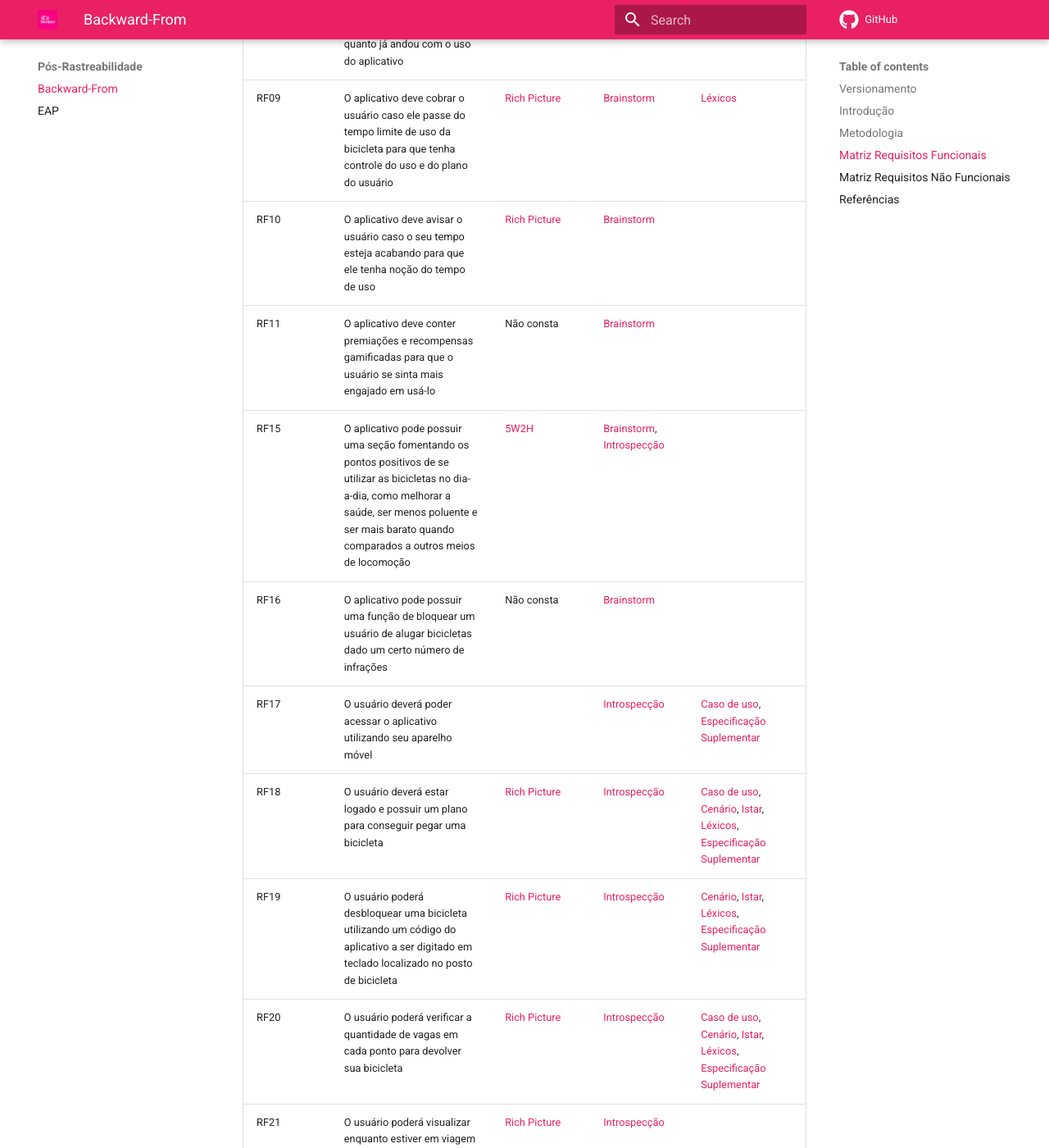
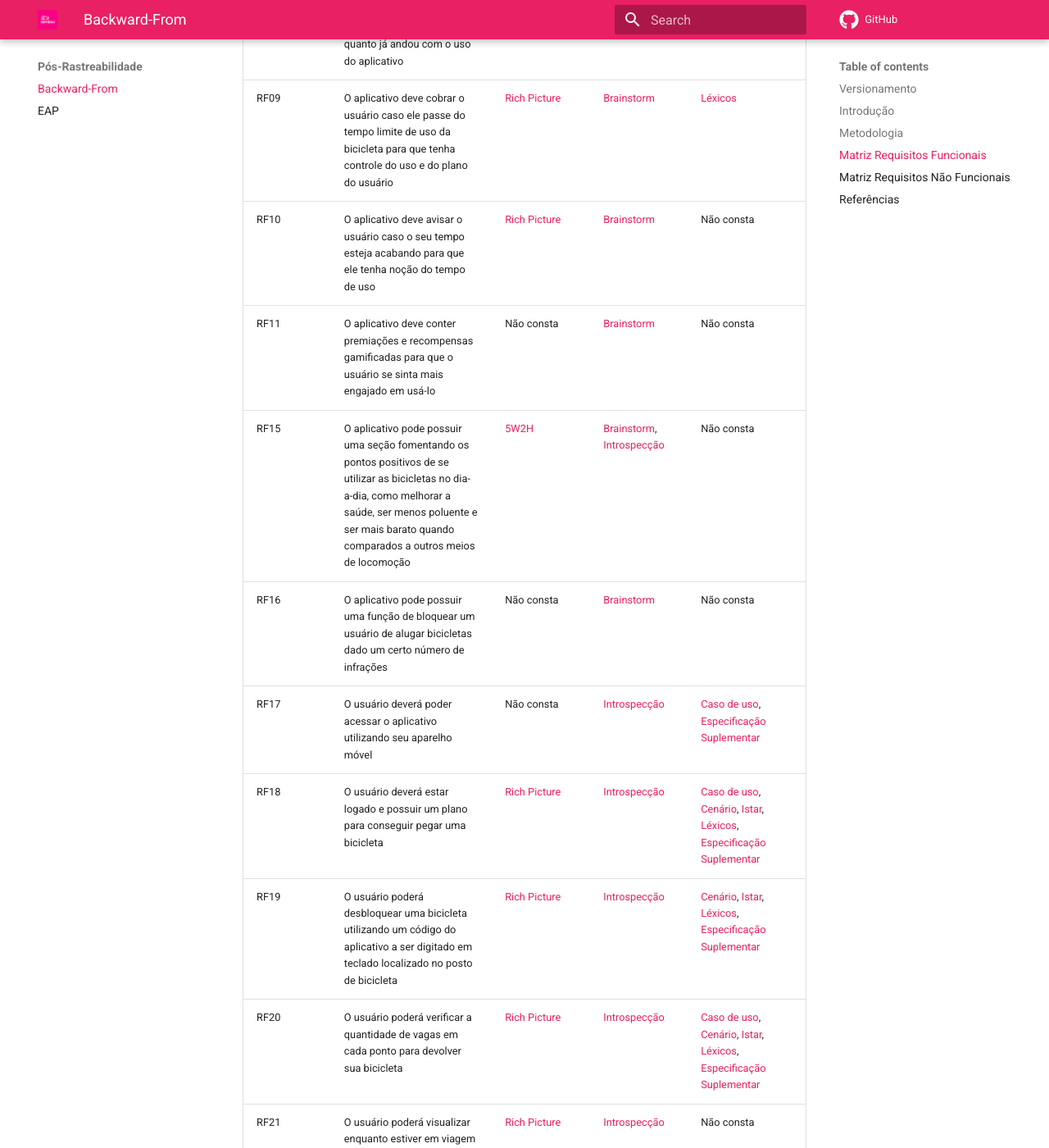
Before and after one commit to Requisitos-de-Software/2021.2-Tembici, an MkDocs documentation site: the page built from docs/pos-rastreabilidade/backward-from.md, in a window 1280 px wide and 1400 px high, scrolled down 2240 px. Shown: the whole window at 82% size. Built offline with MkDocs 1.6.1 and Material for MkDocs 9.7.7, drawn with Linux system fonts in a browser that asks for light colours; comment, search, counter and statistics services are not loaded.

Commit message:
#67 - Correções

```diff
--- a/docs/pos-rastreabilidade/backward-from.md
+++ b/docs/pos-rastreabilidade/backward-from.md
@@ -41,15 +41,15 @@
 | RF07 |  O aplicativo deve permitir que o usuário consiga realizar o pagamento do plano de aluguel para que possa utilizar as bicicletas | [Rich Picture](https://requisitos-de-software.github.io/2021.2-Tembici/pre-rastreabilidade/rich-picture/) | [Brainstorm](https://requisitos-de-software.github.io/2021.2-Tembici/elicitacao/tecnicas/brainstorm/), [Introspecção](https://requisitos-de-software.github.io/2021.2-Tembici/elicitacao/tecnicas/introspeccao/) | [Caso de uso](https://requisitos-de-software.github.io/2021.2-Tembici/modelagem/casos_de_uso/), [Cenário](https://requisitos-de-software.github.io/2021.2-Tembici/modelagem/cenarios/).[Léxicos](https://requisitos-de-software.github.io/2021.2-Tembici/modelagem/lexicos/), [Especificação Suplementar](https://requisitos-de-software.github.io/2021.2-Tembici/modelagem/especificacao_suplementar/) |
 | RF08 | O aplicativo deve permitir que o usuário consiga ver seu histórico de viagens para que ele consiga ver o quanto já andou com o uso do aplicativo | [Rich Picture](https://requisitos-de-software.github.io/2021.2-Tembici/pre-rastreabilidade/rich-picture/) | [Brainstorm](https://requisitos-de-software.github.io/2021.2-Tembici/elicitacao/tecnicas/brainstorm/), [Introspecção](https://requisitos-de-software.github.io/2021.2-Tembici/elicitacao/tecnicas/introspeccao/), [Cenário](https://requisitos-de-software.github.io/2021.2-Tembici/modelagem/cenarios/) |
 | RF09 | O aplicativo deve cobrar o usuário caso ele passe do tempo limite de uso da bicicleta para que tenha controle do uso e do plano do usuário | [Rich Picture](https://requisitos-de-software.github.io/2021.2-Tembici/pre-rastreabilidade/rich-picture/) | [Brainstorm](https://requisitos-de-software.github.io/2021.2-Tembici/elicitacao/tecnicas/brainstorm/) | [Léxicos](https://requisitos-de-software.github.io/2021.2-Tembici/modelagem/lexicos/) |
-| RF10 | O aplicativo deve avisar o usuário caso o seu tempo esteja acabando para que ele tenha noção do tempo de uso  | [Rich Picture](https://requisitos-de-software.github.io/2021.2-Tembici/pre-rastreabilidade/rich-picture/) | [Brainstorm](https://requisitos-de-software.github.io/2021.2-Tembici/elicitacao/tecnicas/brainstorm/) | |
-| RF11 | O aplicativo deve conter premiações e recompensas gamificadas para que o usuário se sinta mais engajado em usá-lo  | Não consta | [Brainstorm](https://requisitos-de-software.github.io/2021.2-Tembici/elicitacao/tecnicas/brainstorm/) | |
-| RF15 | O aplicativo pode possuir uma seção fomentando os pontos positivos de se utilizar as bicicletas no dia-a-dia, como melhorar a saúde, ser menos poluente e ser mais barato quando comparados a outros meios de locomoção  | [5W2H](https://requisitos-de-software.github.io/2021.2-Tembici/pre-rastreabilidade/5w2h/)| [Brainstorm](https://requisitos-de-software.github.io/2021.2-Tembici/elicitacao/tecnicas/brainstorm/), [Introspecção](https://requisitos-de-software.github.io/2021.2-Tembici/elicitacao/tecnicas/introspeccao/) | |
-| RF16 | O aplicativo pode possuir uma função de bloquear um usuário de alugar bicicletas dado um certo número de infrações  | Não consta| [Brainstorm](https://requisitos-de-software.github.io/2021.2-Tembici/elicitacao/tecnicas/brainstorm/) | |
-| RF17 | O usuário deverá poder acessar o aplicativo utilizando seu aparelho móvel | | [Introspecção](https://requisitos-de-software.github.io/2021.2-Tembici/elicitacao/tecnicas/introspeccao/) | [Caso de uso](https://requisitos-de-software.github.io/2021.2-Tembici/modelagem/casos_de_uso/), [Especificação Suplementar](https://requisitos-de-software.github.io/2021.2-Tembici/modelagem/especificacao_suplementar/) |
+| RF10 | O aplicativo deve avisar o usuário caso o seu tempo esteja acabando para que ele tenha noção do tempo de uso  | [Rich Picture](https://requisitos-de-software.github.io/2021.2-Tembici/pre-rastreabilidade/rich-picture/) | [Brainstorm](https://requisitos-de-software.github.io/2021.2-Tembici/elicitacao/tecnicas/brainstorm/) | Não consta |
+| RF11 | O aplicativo deve conter premiações e recompensas gamificadas para que o usuário se sinta mais engajado em usá-lo  | Não consta | [Brainstorm](https://requisitos-de-software.github.io/2021.2-Tembici/elicitacao/tecnicas/brainstorm/) | Não consta |
+| RF15 | O aplicativo pode possuir uma seção fomentando os pontos positivos de se utilizar as bicicletas no dia-a-dia, como melhorar a saúde, ser menos poluente e ser mais barato quando comparados a outros meios de locomoção  | [5W2H](https://requisitos-de-software.github.io/2021.2-Tembici/pre-rastreabilidade/5w2h/)| [Brainstorm](https://requisitos-de-software.github.io/2021.2-Tembici/elicitacao/tecnicas/brainstorm/), [Introspecção](https://requisitos-de-software.github.io/2021.2-Tembici/elicitacao/tecnicas/introspeccao/) | Não consta |
+| RF16 | O aplicativo pode possuir uma função de bloquear um usuário de alugar bicicletas dado um certo número de infrações  | Não consta| [Brainstorm](https://requisitos-de-software.github.io/2021.2-Tembici/elicitacao/tecnicas/brainstorm/) | Não consta |
+| RF17 | O usuário deverá poder acessar o aplicativo utilizando seu aparelho móvel | Não consta | [Introspecção](https://requisitos-de-software.github.io/2021.2-Tembici/elicitacao/tecnicas/introspeccao/) | [Caso de uso](https://requisitos-de-software.github.io/2021.2-Tembici/modelagem/casos_de_uso/), [Especificação Suplementar](https://requisitos-de-software.github.io/2021.2-Tembici/modelagem/especificacao_suplementar/) |
 | RF18 | O usuário deverá estar logado e possuir um plano para conseguir pegar uma bicicleta | [Rich Picture](https://requisitos-de-software.github.io/2021.2-Tembici/pre-rastreabilidade/rich-picture/) |[Introspecção](https://requisitos-de-software.github.io/2021.2-Tembici/elicitacao/tecnicas/introspeccao/) | [Caso de uso](https://requisitos-de-software.github.io/2021.2-Tembici/modelagem/casos_de_uso/), [Cenário](https://requisitos-de-software.github.io/2021.2-Tembici/modelagem/cenarios/), [Istar](https://requisitos-de-software.github.io/2021.2-Tembici/modelagem/istar/), [Léxicos](https://requisitos-de-software.github.io/2021.2-Tembici/modelagem/lexicos/), [Especificação Suplementar](https://requisitos-de-software.github.io/2021.2-Tembici/modelagem/especificacao_suplementar/) |
 | RF19 | O usuário poderá desbloquear uma bicicleta utilizando um código do aplicativo a ser digitado em teclado localizado no posto de bicicleta | [Rich Picture](https://requisitos-de-software.github.io/2021.2-Tembici/pre-rastreabilidade/rich-picture/) |[Introspecção](https://requisitos-de-software.github.io/2021.2-Tembici/elicitacao/tecnicas/introspeccao/) | [Cenário](https://requisitos-de-software.github.io/2021.2-Tembici/modelagem/cenarios/), [Istar](https://requisitos-de-software.github.io/2021.2-Tembici/modelagem/istar/), [Léxicos](https://requisitos-de-software.github.io/2021.2-Tembici/modelagem/lexicos/), [Especificação Suplementar](https://requisitos-de-software.github.io/2021.2-Tembici/modelagem/especificacao_suplementar/) |
 | RF20 | O usuário poderá verificar a quantidade de vagas em cada ponto para devolver sua bicicleta | [Rich Picture](https://requisitos-de-software.github.io/2021.2-Tembici/pre-rastreabilidade/rich-picture/) |[Introspecção](https://requisitos-de-software.github.io/2021.2-Tembici/elicitacao/tecnicas/introspeccao/) | [Caso de uso](https://requisitos-de-software.github.io/2021.2-Tembici/modelagem/casos_de_uso/), [Cenário](https://requisitos-de-software.github.io/2021.2-Tembici/modelagem/cenarios/), [Istar](https://requisitos-de-software.github.io/2021.2-Tembici/modelagem/istar/), [Léxicos](https://requisitos-de-software.github.io/2021.2-Tembici/modelagem/lexicos/), [Especificação Suplementar](https://requisitos-de-software.github.io/2021.2-Tembici/modelagem/especificacao_suplementar/) |
-| RF21 | O usuário poderá visualizar enquanto estiver em viagem o tempo que está sobre posse da bicicleta | [Rich Picture](https://requisitos-de-software.github.io/2021.2-Tembici/pre-rastreabilidade/rich-picture/) | [Introspecção](https://requisitos-de-software.github.io/2021.2-Tembici/elicitacao/tecnicas/introspeccao/) | |
+| RF21 | O usuário poderá visualizar enquanto estiver em viagem o tempo que está sobre posse da bicicleta | [Rich Picture](https://requisitos-de-software.github.io/2021.2-Tembici/pre-rastreabilidade/rich-picture/) | [Introspecção](https://requisitos-de-software.github.io/2021.2-Tembici/elicitacao/tecnicas/introspeccao/) | Não consta |
 | RF22 | O usuário poderá utilizar um cupom de desconto caso possua, para diminuir o valor de seu plano | [Rich Picture](https://requisitos-de-software.github.io/2021.2-Tembici/pre-rastreabilidade/rich-picture/) | [Introspecção](https://requisitos-de-software.github.io/2021.2-Tembici/elicitacao/tecnicas/introspeccao/) | [Caso de uso](https://requisitos-de-software.github.io/2021.2-Tembici/modelagem/casos_de_uso/), [Léxicos](https://requisitos-de-software.github.io/2021.2-Tembici/modelagem/lexicos/)  |
 | RF23 | O app deve permitir que usuário assinante consiga retirar uma bicicleta em uma estação | [Rich Picture](https://requisitos-de-software.github.io/2021.2-Tembici/pre-rastreabilidade/rich-picture/), [5W2H](https://requisitos-de-software.github.io/2021.2-Tembici/pre-rastreabilidade/5w2h/) |[Questionário](https://requisitos-de-software.github.io/2021.2-Tembici/elicitacao/tecnicas/questionario/) | [Cenário](https://requisitos-de-software.github.io/2021.2-Tembici/modelagem/cenarios/), [Istar](https://requisitos-de-software.github.io/2021.2-Tembici/modelagem/istar/), [Léxicos](https://requisitos-de-software.github.io/2021.2-Tembici/modelagem/lexicos/), [Especificação Suplementar](https://requisitos-de-software.github.io/2021.2-Tembici/modelagem/especificacao_suplementar/)  |
 | RF24 | O app deve permitir que usuário assinante consiga devolver uma bicicleta em uma estação | [Rich Picture](https://requisitos-de-software.github.io/2021.2-Tembici/pre-rastreabilidade/rich-picture/), [5W2H](https://requisitos-de-software.github.io/2021.2-Tembici/pre-rastreabilidade/5w2h/)|[Questionário](https://requisitos-de-software.github.io/2021.2-Tembici/elicitacao/tecnicas/questionario/) | [Istar](https://requisitos-de-software.github.io/2021.2-Tembici/modelagem/istar/), [Léxicos](https://requisitos-de-software.github.io/2021.2-Tembici/modelagem/lexicos/), [Especificação Suplementar](https://requisitos-de-software.github.io/2021.2-Tembici/modelagem/especificacao_suplementar/) |
```
